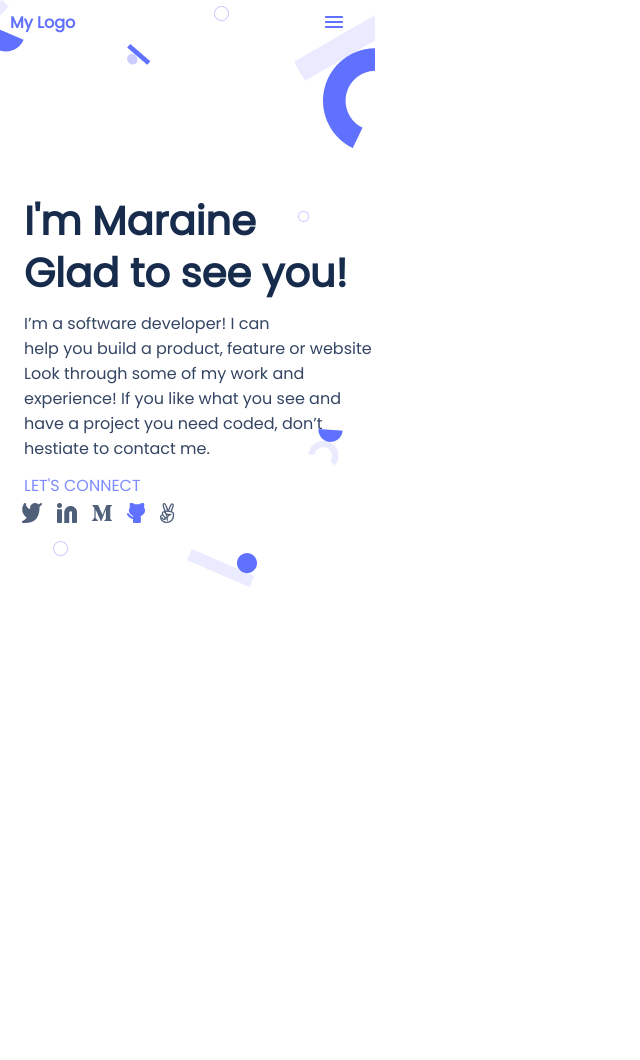
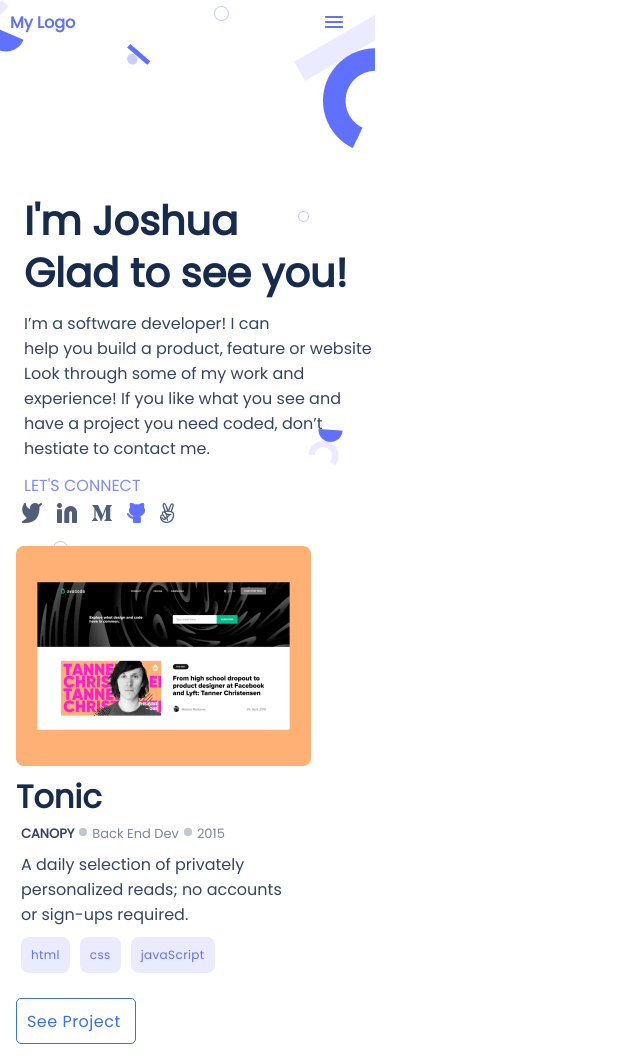
Before and after one commit to Tamunokuro/Portfolio, a website: page index.html in a window 1280 px wide. Shown: the whole page, without its empty margins (0-640 px from the left). Before the commit the page ends 800 px from the top, so only its background shows below. Drawn offline with Linux system fonts and the light colour scheme.

Commit message:
Modify HTML file and CSS file for Works section

```diff
--- a/css/style.css
+++ b/css/style.css
@@ -75,6 +75,94 @@ a.logo:hover {
   margin-left: 22px;
 }
 
+.works-container {
+  padding: 16px;
+  align-items: center;
+  gap: 12px;
+}
+
+.card {
+  background-color: #ffffff;
+  border-radius: 5px;
+}
+
+h1.card-title {
+  color: #172b4d;;
+}
+
+.work-details {
+  display: flex;
+}
+
+.work-item {
+  font-weight: 500;
+  font-size: 13px;
+  padding: 5px;
+  color: #7a869a;
+  line-height: 16px;
+}
+
+.counter {
+  border-radius: 30px;
+  width: 8px;
+  height: 8px;
+  margin-top: 7px;
+  background: #c1c7d0;
+}
+
+.work-description {
+  color: #344563;
+  font-weight: 600;
+  font-size: 13px;
+  padding: 5px;
+  line-height: 16px;
+}
+
+.work-writeup {
+  color: #344563;
+  font-weight: 400;
+  font-size: 16px;
+  padding: 5px;
+}
+
+#tool {
+  background-color: #ebebff;
+  border-radius: 8px;
+  padding: 10px;
+  margin: 5px;
+}
+
+.work-button {
+  display: flex;
+  letter-spacing: 0.03em;
+  color: #396df2;
+  text-decoration: none;
+  width: 100px;
+  height: 24px;
+  font-weight: 500;
+  margin: 5px;
+}
+
+.work-tools {
+  font-weight: 500;
+  font-size: 12px;
+  line-height: 16px;
+  letter-spacing: 0.03em;
+  color: #6070ff;
+  display: flex;
+}
+
+#projects {
+  border-radius: 5px;
+  align-items: center;
+  text-align: center;
+  border-style: 5px solid #396DF2;
+  border: 1px solid #396df2;
+  width: 120px;
+  padding: 5px;
+  margin-top: 20px;
+}
+
 @media (min-width: 362px) {
   /* Mobile View */
 }
--- a/index.html
+++ b/index.html
@@ -23,16 +23,16 @@
             </ul>
         </nav>
     </header>
-    <div class="container">
-        <h1 id="intro">I'm Maraine<br>Glad to see you!</h1>
+    <section>
+        <h1 id="intro">I'm Joshua<br>Glad to see you!</h1>
         <p id="intro-details">I’m a software developer!
             I can <br> help you build a product,
             feature or website <br> Look
             through some of my work and <br> experience!
             If you like what you see and <br> have a project you need coded,
             don’t <br> hestiate to contact me.</p>
-    </div>
-    <section class="connect">
+        </section>
+    <div class="connect">
         <h3 id="intro-connect">LET'S CONNECT</h3>
         <ul class="socials">
             <li><a href=""><img src="img/twitter-icon.png" alt=""></a></li>
@@ -41,7 +41,34 @@
             <li><a href=""><img src="img/github-icon.png" alt=""></a></li>
             <li><a href=""><img src="img/angellist-icon.png" alt=""></a></li>
         </ul>
-    </section>
+    </div>
+
+    <div class="works-container">
+        <div class="card" style="width: 18rem;">
+            <img class="card-img-top" src="img/Snapshoot Portfolio.png" alt="Snapshot">
+            <div class="card-body">
+              <h1 class="card-title">Tonic</h1>
+              <div class="work-details">
+                    <p class="work-description">CANOPY</p>
+                    <img class="counter" src="img/Counter.png" alt="Counter">
+                    <h5 class="work-item">Back End Dev</h5>
+                    <img class="counter" src="img/Counter.png" alt="Counter">
+                    <h5 class="work-item">2015</h5>
+              </div>
+              <p class="work-writeup">A daily selection of privately personalized reads; no accounts or sign-ups required.</p>
+              <div class="work-tools">
+                <p id="tool">html</p>
+                <p id="tool">css</p>
+                <p id="tool">javaScript</p>
+              </div>
+            </div>
+            <div id="projects"><a class="work-button" href="">See Project</a></div>
+          </div>
+
+
+
+    </div>
+
 
 </body>
 </html>
```
Also changed, not shown: img/Counter.png (added), img/Ellipse 1 (1).png (added), img/Ellipse 1 (2).png (added), img/Ellipse 1.png (added), img/Snapshoot Portfolio (1).png (added), img/Snapshoot Portfolio (2).png (added), img/Snapshoot Portfolio.png (added), img/contact form shapes-mobile@2x.png (added).
